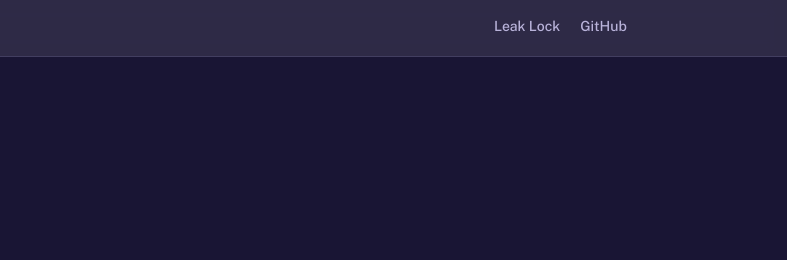
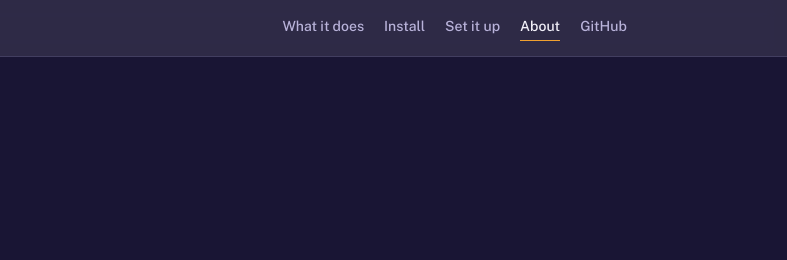
Before and after one commit to nikolareljin/leak-lock, a website: page docs/website/about.html in a window 1280 px wide. Shown: the top 260 px of the page, 493-1280 px from the left. Drawn offline with nearby package versions, Linux system fonts and the light colour scheme.

Commit message:
docs: align About page nav with the main page
Mirror index.html's masthead nav (What it does / Install / Set it up /
About / GitHub), use the repo-level GitHub link, mark the current page
with aria-current=page, and hide the first item on narrow screens like
the main page does.

```diff
--- a/docs/website/about.html
+++ b/docs/website/about.html
@@ -57,6 +57,8 @@ code{font-family:var(--mono);font-size:.875em}
 .masthead nav{margin-left:auto;display:flex;gap:1.25rem;font-size:.875rem;font-weight:500}
 .masthead nav a{color:var(--dim);text-decoration:none;border-bottom:1px solid transparent;padding-bottom:2px;white-space:nowrap}
 .masthead nav a:hover{color:#F3F1FA;border-bottom-color:#F3F1FA}
+.masthead nav a[aria-current="page"]{color:#F3F1FA;border-bottom-color:var(--amber-bright)}
+@media (max-width:44rem){.masthead nav a.opt{display:none}}
 
 /* ---------- hero band ---------- */
 .band{background:var(--terminal);color:#EDEBF7}
@@ -128,8 +130,11 @@ footer .credit{margin-left:auto}
       Leak Lock
     </a>
     <nav>
-      <a href="index.html">Leak Lock</a>
-      <a href="https://github.com/nikolareljin">GitHub</a>
+      <a class="opt" href="index.html#what">What it does</a>
+      <a href="index.html#install">Install</a>
+      <a href="index.html#setup">Set it up</a>
+      <a href="about.html" aria-current="page">About</a>
+      <a href="https://github.com/nikolareljin/leak-lock">GitHub</a>
     </nav>
   </div>
 </header>
```
